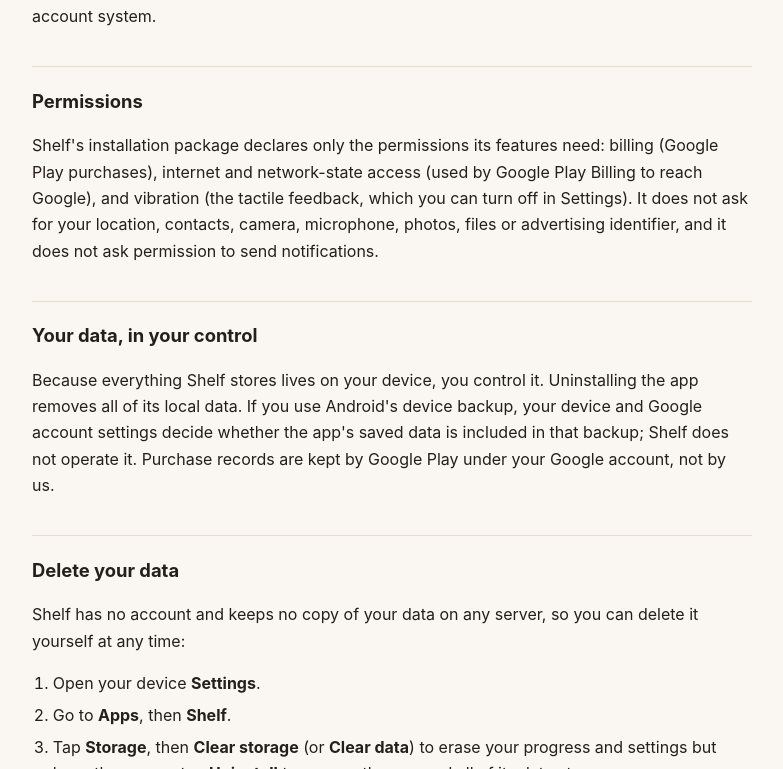
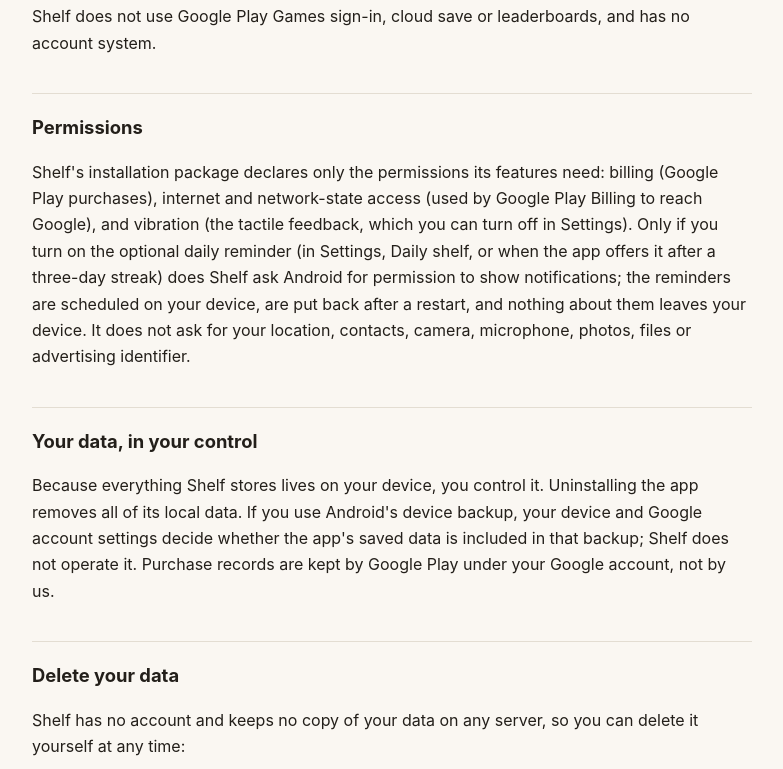
Before and after one commit to slmbader564-prog/shelf-legal, a plain HTML site: page index.html in a window 1280 px wide. Shown: the part 1462-2231 px from the top of the page, without its empty margins (248-1031 px from the left). Drawn offline with Linux system fonts and the light colour scheme.

Commit message:
Privacy policy: optional daily reminder (Shelf 1.3)

```diff
--- a/index.html
+++ b/index.html
@@ -23,7 +23,7 @@
 </head>
 <body>
 <h1>Shelf Privacy Policy</h1>
-<p class="muted">Last updated: October 7, 2026</p>
+<p class="muted">Last updated: October 17, 2026</p>
 
 <p>Shelf ("the app") is a calm, offline logic puzzle game. This policy explains what
 the app does, and does not do, with your information. In short:
@@ -35,7 +35,7 @@
 <p><strong>None.</strong> Shelf stores the following only in the app's private storage on
 your device, and the developer never receives any of it:</p>
 <ul>
-  <li>Your settings (theme, sound, haptics, play mode, language choice).</li>
+  <li>Your settings (theme, sound, haptics, play mode, language choice, and the daily reminder and its hour if you turn it on).</li>
   <li>Your puzzle progress: which rooms you have settled, stars, best times, mistakes, and any room in progress.</li>
   <li>Your daily puzzle history and streak.</li>
   <li>A small record of what you own from the Google Play purchase (a store product id and a timestamp), kept so the app works offline.</li>
@@ -76,9 +76,12 @@
 <h2>Permissions</h2>
 <p>Shelf's installation package declares only the permissions its features need: billing
 (Google Play purchases), internet and network-state access (used by Google Play Billing to
-reach Google), and vibration (the tactile feedback, which you can turn off in Settings). It
-does not ask for your location, contacts, camera, microphone, photos, files or advertising
-identifier, and it does not ask permission to send notifications.</p>
+reach Google), and vibration (the tactile feedback, which you can turn off in Settings). Only
+if you turn on the optional daily reminder (in Settings, Daily shelf, or when the app offers it
+after a three-day streak) does Shelf ask Android for
+permission to show notifications; the reminders are scheduled on your device, are put back
+after a restart, and nothing about them leaves your device. It does not ask for your location,
+contacts, camera, microphone, photos, files or advertising identifier.</p>
 
 <h2>Your data, in your control</h2>
 <p>Because everything Shelf stores lives on your device, you control it. Uninstalling the
```
